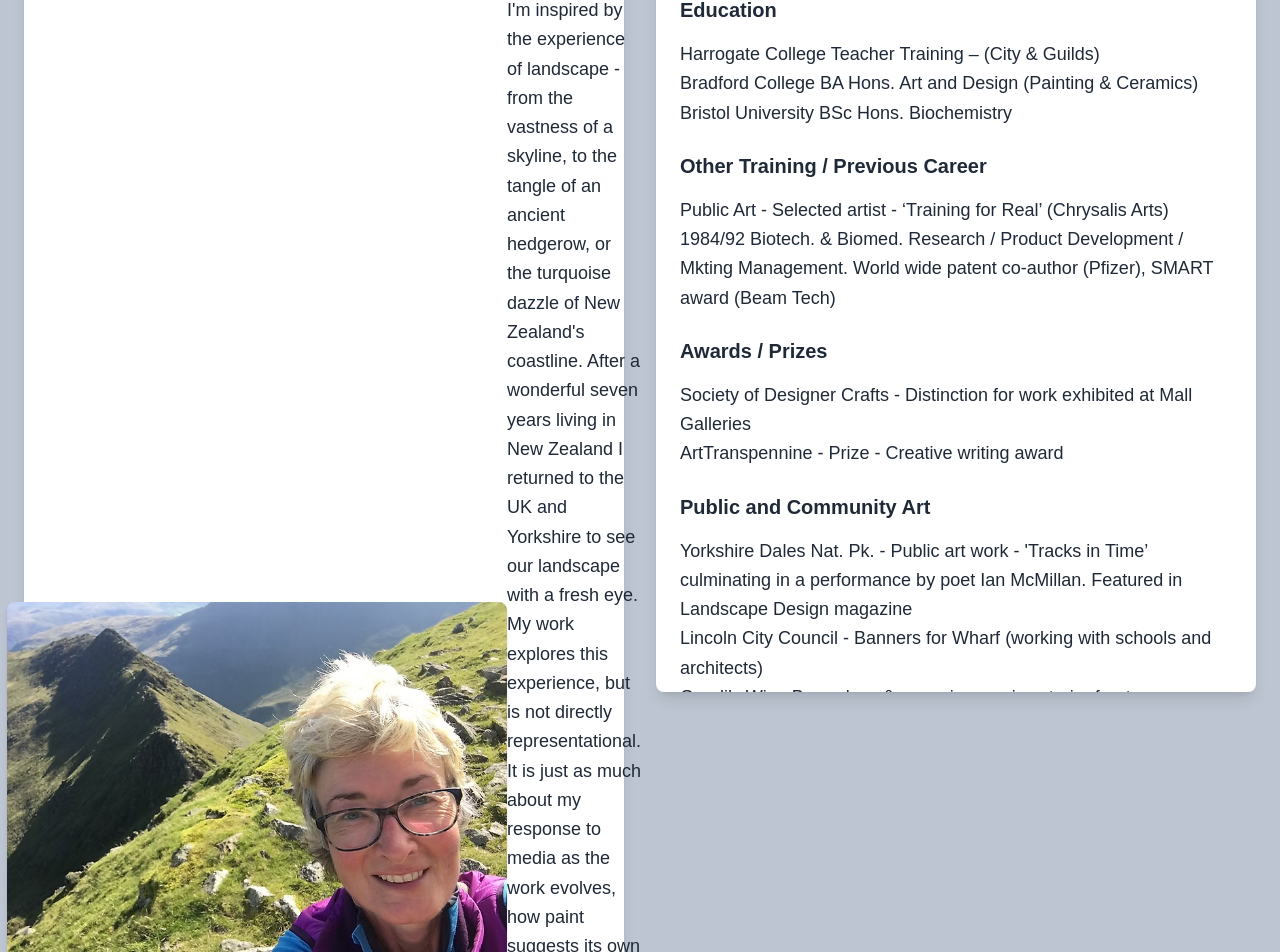
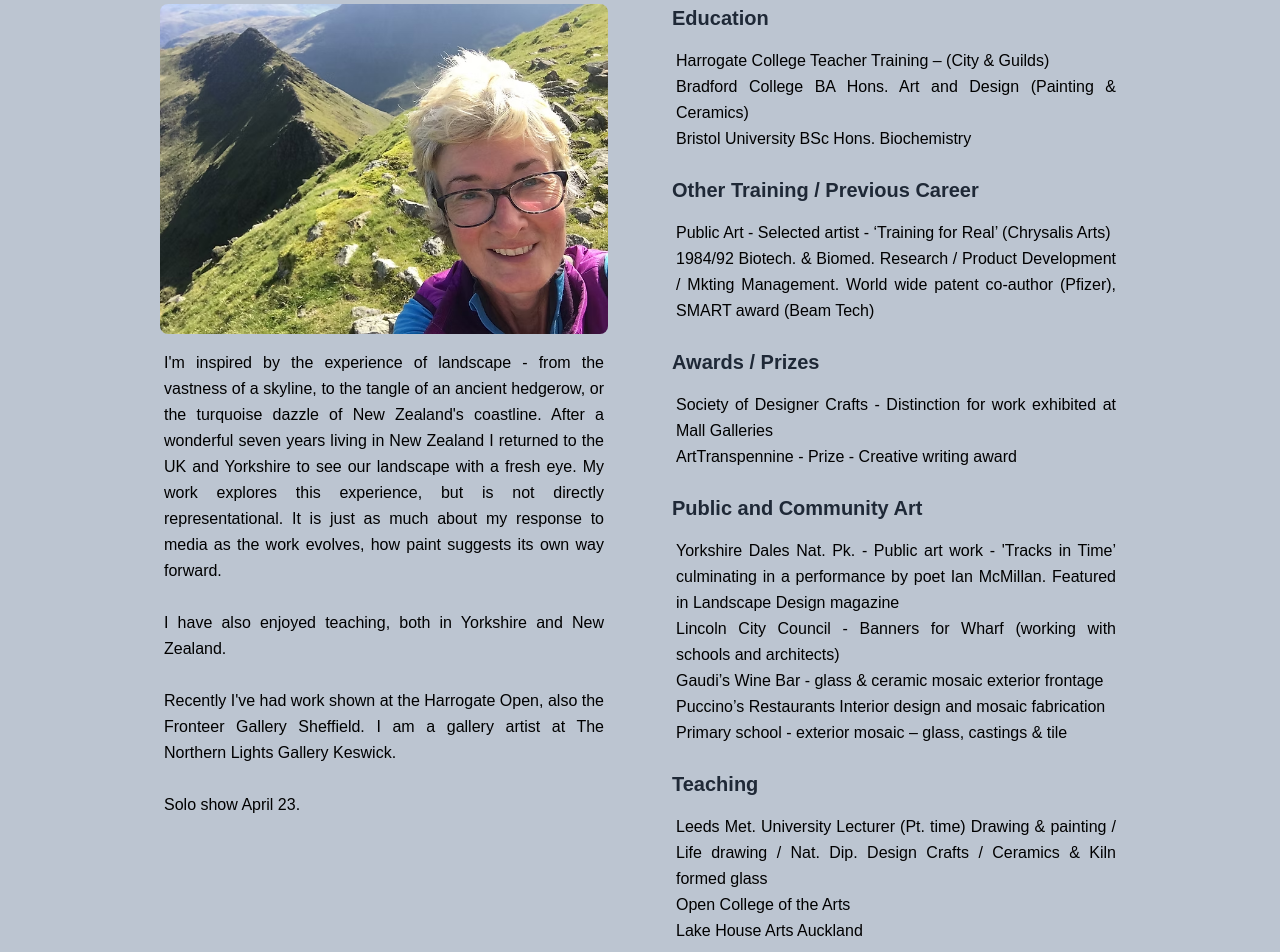
Before and after one commit to Alt5r/Marmolada, a Next.js app: page /bio in a window 1280 px wide. Shown: the part 100-1052 px from the top of the page. Built offline with nearby package versions, Linux system fonts and the light colour scheme.

Commit message:
fix banner unusted impott and change bio page

```diff
--- a/src/app/bio/page.tsx
+++ b/src/app/bio/page.tsx
@@ -5,48 +5,51 @@ import Image from 'next/image';
 
 export default function Home() {
   return (
-    <div>
+    <div style={{ backgroundColor: '#bcc5d1' }}>
       <Navbar />
+      <div className="flex flex-col lg:flex-row w-full min-h-screen max-w-5xl mx-auto gap-8 p-4 overflow-hidden" style={{ backgroundColor: '#bcc5d1' }}>
+
+
+  {/* Left Box */}
   <div
-        className="flex justify-center items-center min-h-screen"
-        style={{ backgroundColor: '#bcc5d1' }}
+    className="card rounded-box flex-grow p-4 overflow-hidden lg:w-1/2"
   >
-        <div className="flex w-full max-w-7xl h-auto gap-8 px-6">
-          {/* Left Content */}
+    {/* Centered Image */}
+    <Image
+      src="/profile.jpeg"
+      alt="A description of the image"
+      width={500}
+      height={300}
+      className="mx-auto rounded-lg"
+    />
 
-          <div className="w-1/2 flex justify-center items-center bg-white p-6 rounded-lg shadow-lg">
-          <Image
-          src="/profile.jpeg" // Path to your image in the public folder
-          alt="A description of the image" // Alternative text for accessibility
-          width={500} // Width of the image in pixels
-          height={300} // Height of the image in pixels
-          className="rounded-lg shadow-md" // Optional Tailwind CSS classes
-        />
-            <p className="text-lg leading-relaxed text-gray-800">
+    {/* Text with same width as image */}
+    <div className="w-full max-w-[450px] mx-auto mt-4">
+      <p className="text-black text-justify leading-relaxed px-1">
         I&apos;m inspired by the experience of landscape - from the vastness of a skyline, to the
         tangle of an ancient hedgerow, or the turquoise dazzle of New Zealand&apos;s coastline.
         After a wonderful seven years living in New Zealand I returned to the UK and
         Yorkshire to see our landscape with a fresh eye. My work explores this experience, but
         is not directly representational. It is just as much about my response to media as the
         work evolves, how paint suggests its own way forward.
-              <br />
-              <br />
+        <br /><br />
         I have also enjoyed teaching, both in Yorkshire and New Zealand.
-              <br />
-              <br />
+        <br /><br />
         Recently I&apos;ve had work shown at the Harrogate Open, also the Fronteer Gallery
         Sheffield. I am a gallery artist at The Northern Lights Gallery Keswick.
-              <br />
-              <br />
+        <br /><br />
         Solo show April 23.
       </p>
     </div>
+  </div>
 
-          {/* Right Content */}
-          <div className="w-1/2 flex flex-col justify-start bg-white p-6 rounded-lg shadow-lg overflow-y-auto max-h-[90vh]">
-            <div className="text-left">
+  {/* Right Box */}
+  <div
+    className="card rounded-box flex-grow p-4 overflow-hidden lg:w-1/2"
+  >
+    <div className="w-full max-w-[450px] mx-auto">
       <h2 className="text-xl font-bold text-gray-800 mb-4">Education</h2>
-              <p className="text-lg leading-relaxed text-gray-800">
+      <p className="text-black text-justify leading-relaxed px-1">
         Harrogate College Teacher Training – (City & Guilds)
         <br />
         Bradford College BA Hons. Art and Design (Painting & Ceramics)
@@ -57,7 +60,7 @@ export default function Home() {
       <h2 className="text-xl font-bold text-gray-800 mt-6 mb-4">
         Other Training / Previous Career
       </h2>
-              <p className="text-lg leading-relaxed text-gray-800">
+      <p className="text-black text-justify leading-relaxed px-1">
         Public Art - Selected artist - ‘Training for Real’ (Chrysalis Arts)
         <br />
         1984/92 Biotech. & Biomed. Research / Product Development / Mkting Management. World
@@ -65,7 +68,7 @@ export default function Home() {
       </p>
 
       <h2 className="text-xl font-bold text-gray-800 mt-6 mb-4">Awards / Prizes</h2>
-              <p className="text-lg leading-relaxed text-gray-800">
+      <p className="text-black text-justify leading-relaxed px-1">
         Society of Designer Crafts - Distinction for work exhibited at Mall Galleries
         <br />
         ArtTranspennine - Prize - Creative writing award
@@ -74,7 +77,7 @@ export default function Home() {
       <h2 className="text-xl font-bold text-gray-800 mt-6 mb-4">
         Public and Community Art
       </h2>
-              <p className="text-lg leading-relaxed text-gray-800">
+      <p className="text-black text-justify leading-relaxed px-1">
         Yorkshire Dales Nat. Pk. - Public art work - &apos;Tracks in Time’ culminating in a
         performance by poet Ian McMillan. Featured in Landscape Design magazine
         <br />
@@ -88,7 +91,7 @@ export default function Home() {
       </p>
 
       <h2 className="text-xl font-bold text-gray-800 mt-6 mb-4">Teaching</h2>
-              <p className="text-lg leading-relaxed text-gray-800">
+      <p className="text-black text-justify leading-relaxed px-1">
         Leeds Met. University Lecturer (Pt. time) Drawing & painting / Life drawing / Nat.
         Dip. Design Crafts / Ceramics & Kiln formed glass
         <br />
@@ -100,7 +103,7 @@ export default function Home() {
       <h2 className="text-xl font-bold text-gray-800 mt-6 mb-4">
         Some Selected Exhibitions
       </h2>
-              <p className="text-lg leading-relaxed text-gray-800">
+      <p className="text-black text-justify leading-relaxed px-1">
         Hibiscus Bays Art Awards - Auckland
         <br />
         Lake House Arts - Auckland
@@ -140,7 +143,7 @@ export default function Home() {
     </div>
   </div>
 </div>
-      </div>
+
     </div>
   );
 }
--- a/src/app/components/Wip.tsx
+++ b/src/app/components/Wip.tsx
@@ -1,6 +1,5 @@
 'use client'
 
-import { useState } from "react";
 
 export default function Wip() {
   return (
```
Lines whose indentation alone changed are shown as unchanged.
